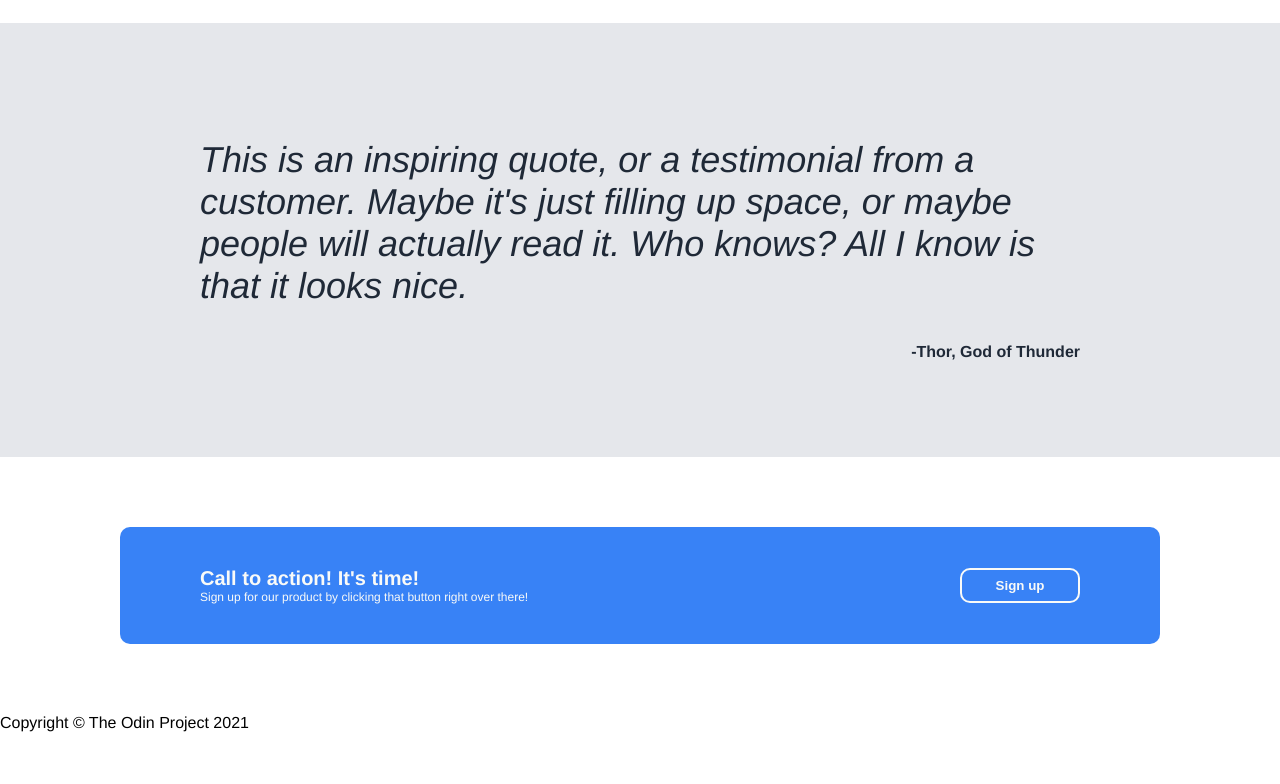
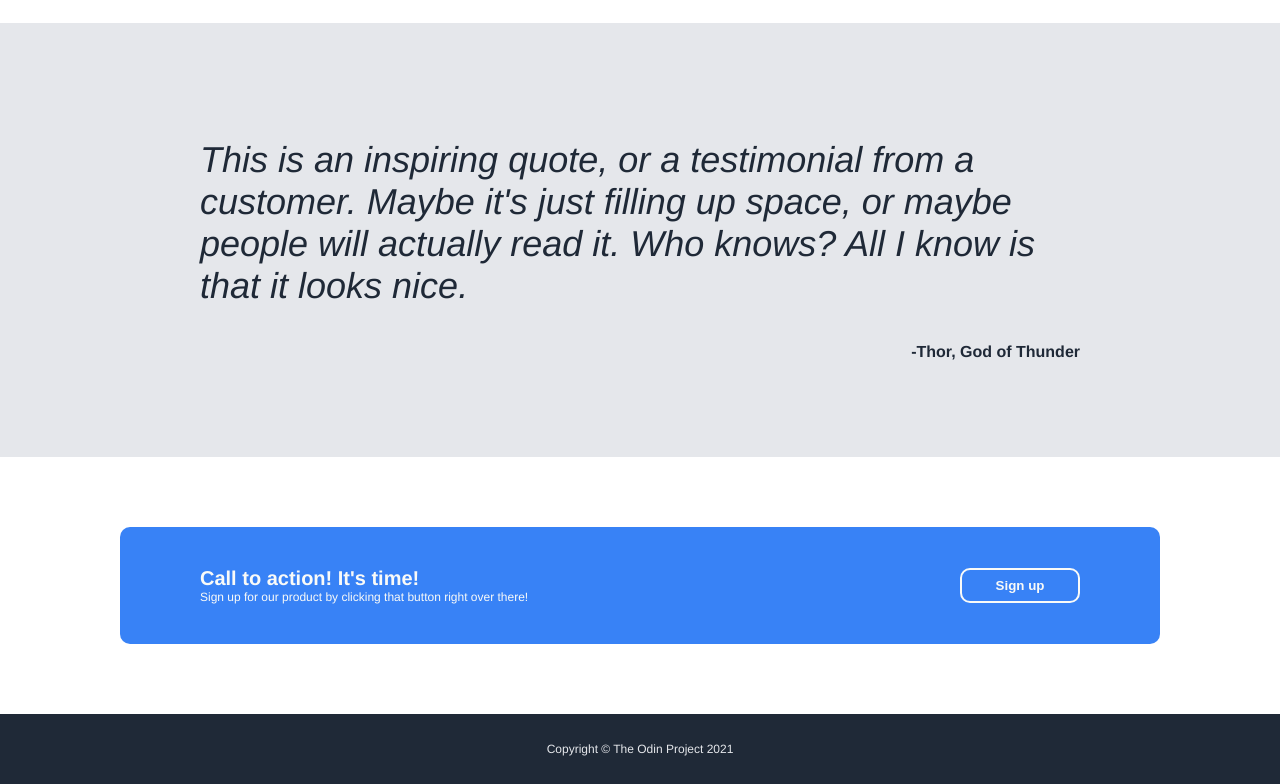
Before and after one commit to lj140542/odin-landing-page, a plain HTML site: page index.html in a window 1280 px wide. Shown: the part 857-1641 px from the top of the page. Before the commit the page ends 1589 px from the top, so only its background shows below. Drawn offline with Linux system fonts and the light colour scheme.

Commit message:
Implements the style of the footer of the landing page.

```diff
--- a/index.html
+++ b/index.html
@@ -87,6 +87,8 @@
     </div>
 
     <!-- footer -->
-    <footer>Copyright © The Odin Project 2021</footer>
+    <footer>
+        <p>Copyright © The Odin Project 2021</p>
+    </footer>
 </body>
 </html>
--- a/style.css
+++ b/style.css
@@ -180,3 +180,15 @@ ul {
     min-width: 120px;
     flex: 1;
 }
+
+/* FOOTER */
+footer {
+    display: flex;
+    justify-content: center;
+    align-items: center;
+    text-align: center;
+    height: 70px;
+    background-color: #1F2937;
+    color:#E5E7EB;
+    font-size: 12px;
+}
```
